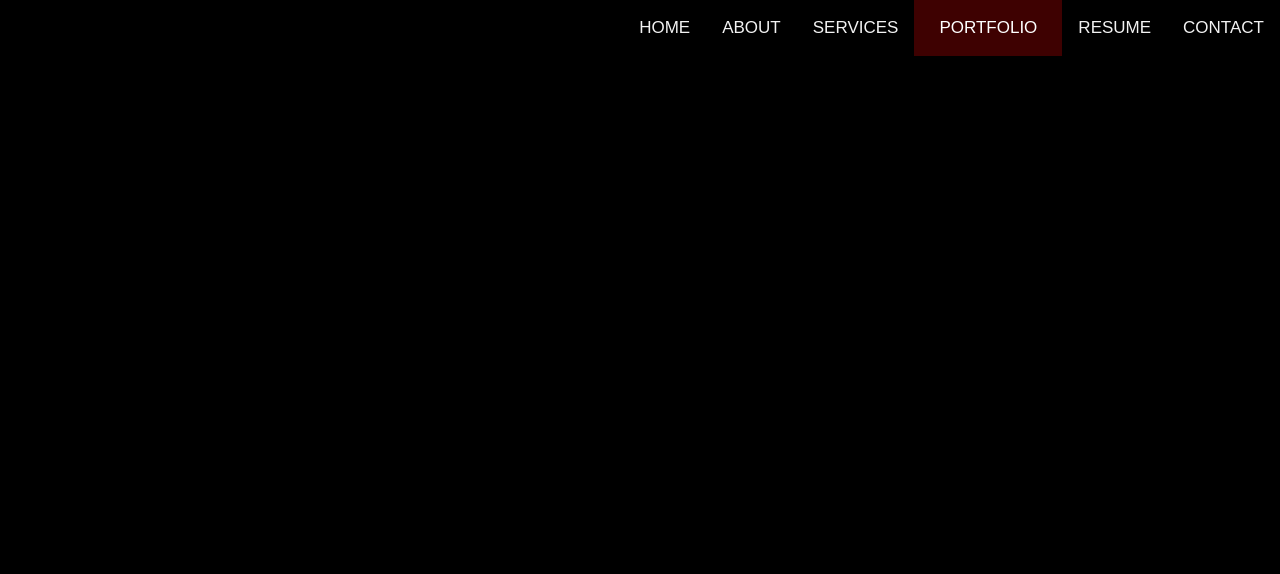
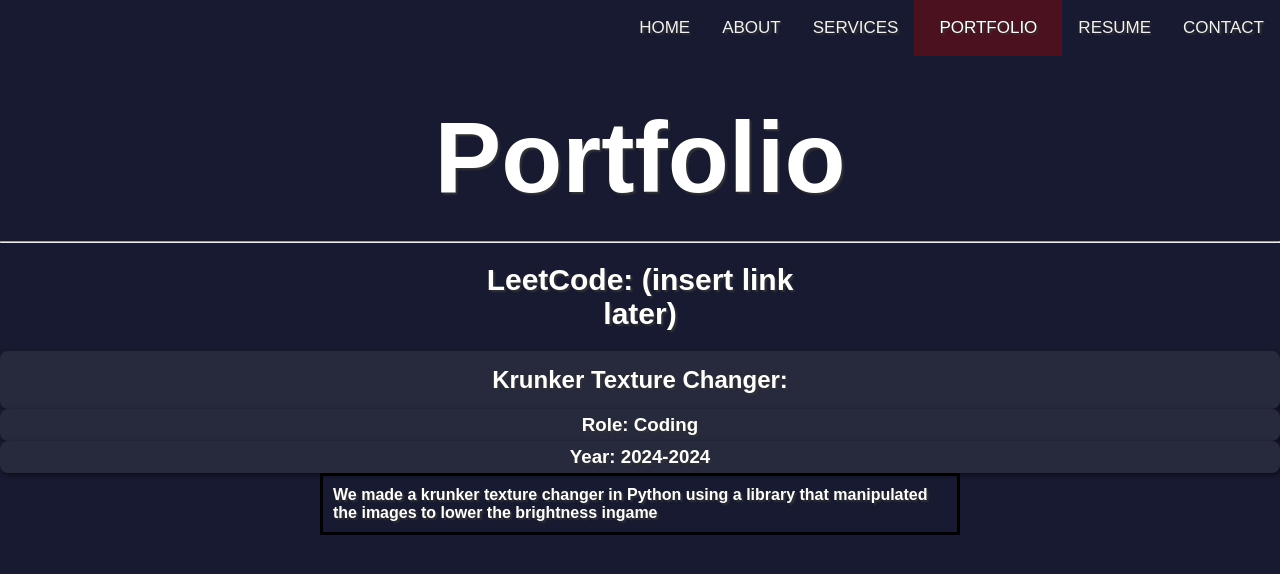
Before and after one commit to Cal-xox/Cal-xox.github.io, a plain HTML site: page portfolio.html in a window 1280 px wide. Drawn offline with Linux system fonts and the light colour scheme.

Commit message:
Porfolio (WIP)

```diff
--- /dev/null
+++ b/css/portfolio.css
@@ -0,0 +1,90 @@
+* {
+    margin: 0;
+    padding: 0;
+    box-sizing: border-box;
+    font-family: sans-serif;
+    text-shadow: 2px 2px 2px #333;
+}
+body {
+    background: #171a30;
+}
+.topnav {
+    position: fixed; /* Keeps the navigation bar fixed to the top of the screen */
+    top: 0;          /* Position it at the very top */
+    width: 100%;     /* Ensures it spans the full width of the screen */
+    z-index: 100;   /* Ensures it stays above other elements */
+    overflow: hidden;
+}
+
+  /* Style the links inside the navigation bar */
+.topnav a {
+    float: right;
+    color: #f2f2f2;
+    text-align: center;
+    padding: 18px 16px;
+    text-decoration: none;
+    font-size: 17px;
+
+}
+
+  /* Change the color of links on hover */
+.topnav a:hover {
+    background-color: #dddddd25;
+    color: white;
+}
+
+  /* Add a color to the active/current link */
+.topnav a.active {
+    background-color: #aa04045d;
+    padding: 18px 25px;
+    color: white;
+}
+
+
+.Portfolio{
+    margin-left: auto;
+    margin-right: auto;
+    color: white;
+}
+.Portfolio .header{
+    margin-top: 100px;
+    font-size: 100px;
+    text-align: center;
+    border-bottom: #000000;
+    padding-bottom: 2%;
+}
+.Portfolio h5.leetcode {
+    font-size: 30px;
+    padding: 20px 20px;
+    text-align: center;
+    width: 30%;
+    height: 30%;
+    margin-left: auto;
+    margin-right: auto;
+}
+.Portfolio h2 {
+    background: #27293d;
+    padding: 15px;
+    border-radius: 8px;
+    box-shadow: 2px 2px 5px rgba(0, 0, 0, 0.5);
+    text-align: center;
+    color: white;
+}
+.Portfolio h3 {
+    background: #27293d;
+    padding: 5px;
+    border-radius: 8px;
+    box-shadow: 2px 2px 5px rgba(0, 0, 0, 0.5);
+    text-align: center;
+    color: white;
+}
+
+.Portfolio h4{
+    padding: 10px 10px;
+    width: 50%;
+    height: 50%;
+    margin-left: auto;
+    margin-right: auto;
+    border-color: black;
+    border-style: solid;
+}
--- a/portfolio.html
+++ b/portfolio.html
@@ -1,8 +1,8 @@
 <!DOCTYPE html>
 <html>
 <head>
-   <title>Calvin Darren Bayno O'Flaherty</title>
-   <link rel="stylesheet" type="text/css" href="./css/main.css">
+   <title>Portfolio</title>
+   <link rel="stylesheet" type="text/css" href="./css/portfolio.css">
 </head>
 <div class="topnav">
     <a id = "contact" href="contact.html">CONTACT</a>
@@ -13,7 +13,27 @@
     <a id ="home" href="index.html">HOME</a>
 </div>
 <body>
-
+    <div class = "Portfolio">
+        <h1 class ="header">
+            Portfolio
+        </h1>
+        <hr>
+        <h5 class = "leetcode">
+            LeetCode: (insert link later)
+        </h5>
+        <h2>
+            Krunker Texture Changer:
+        </h2>
+        <h3>
+            Role: Coding
+        </h3>
+        <h3>
+            Year: 2024-2024
+        </h3>
+        <h4>
+            We made a krunker texture changer in Python using a library that manipulated the images to lower the brightness ingame
+        </h4>
+    </div>
 </body>
 </html>
 <!-- class="active" -->
```
